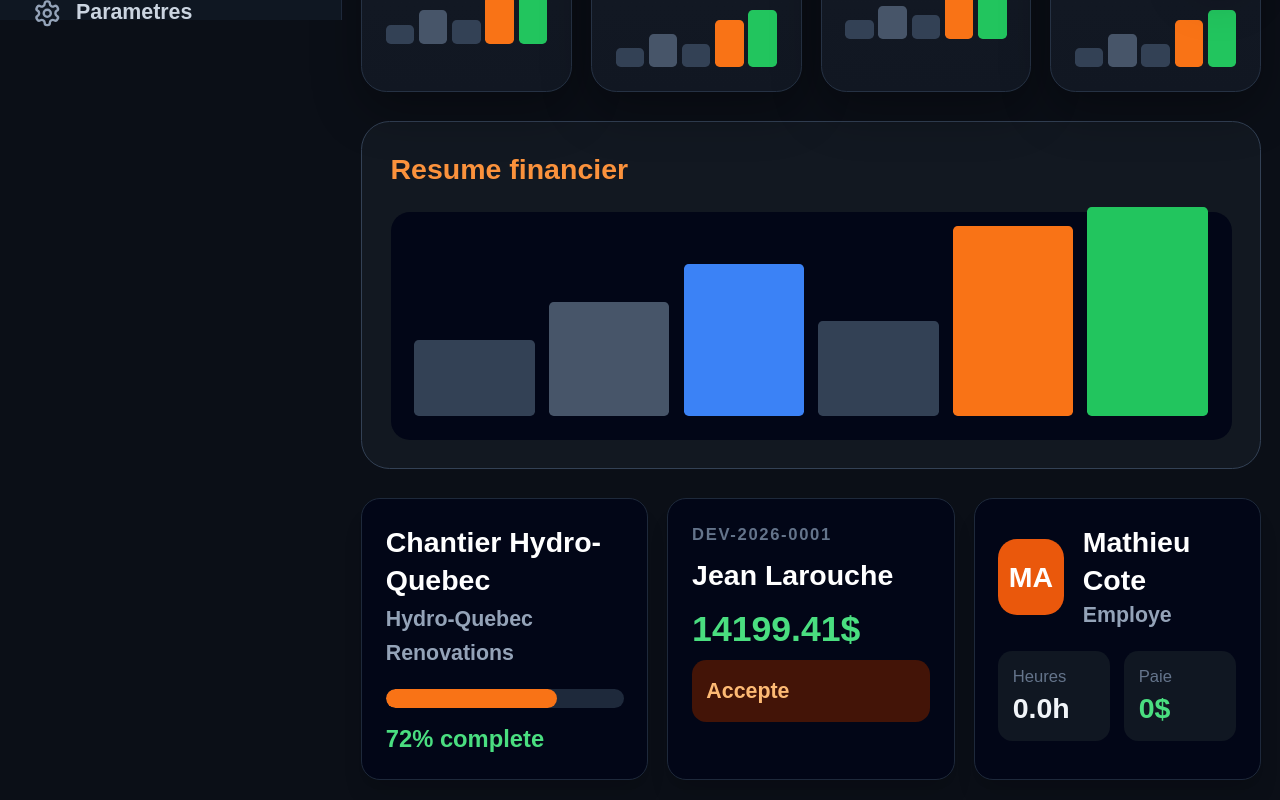
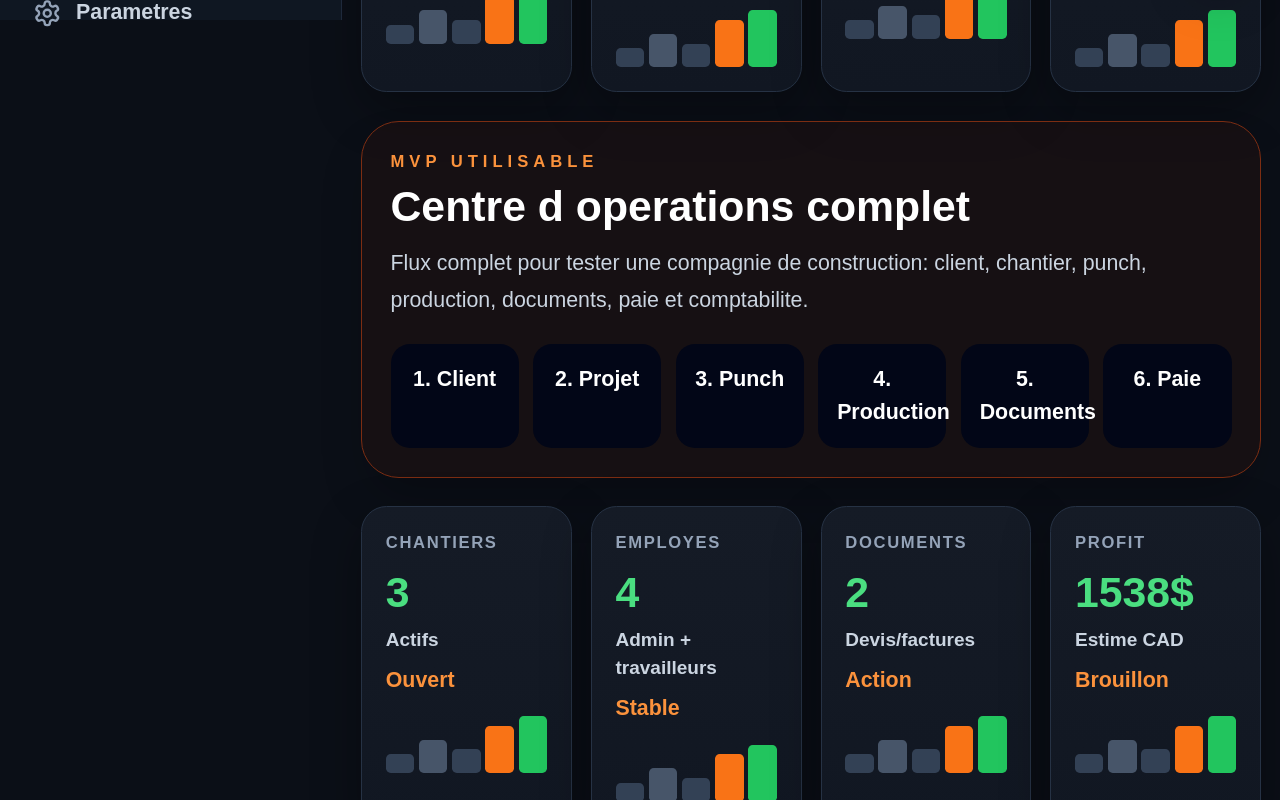
Before and after one commit to bisaillonpatrick1979-dev/Chatgpt-hailite-, a Next.js app: page /dashboard in a window 1280 px wide. Shown: the part 780-1580 px from the top of the page. Built offline with nearby package versions, Linux system fonts and the light colour scheme.

Commit message:
Add operations hub to dashboard

```diff
--- a/app/dashboard/page.tsx
+++ b/app/dashboard/page.tsx
@@ -5,6 +5,7 @@ import { FinanceMiniChart } from "@/components/FinanceMiniChart";
 import { DocumentStatusCard } from "@/components/DocumentStatusCard";
 import { ProjectSummaryCard } from "@/components/ProjectSummaryCard";
 import { WorkerSummaryCard } from "@/components/WorkerSummaryCard";
+import { OperationsHub } from "@/components/OperationsHub";
 
 export default function Page() {
   return (
@@ -29,6 +30,7 @@ export default function Page() {
         <TrendCard label="Punches actifs" value="0 / 3" compare="Stable vs hier" status="Stable" />
         <TrendCard label="Factures dues" value="12500$" compare="+8% vs mois passe" status="A surveiller" />
       </section>
+      <OperationsHub />
       <FinanceMiniChart />
       <section className="mt-6 grid gap-4 xl:grid-cols-3">
         <ProjectSummaryCard title="Chantier Hydro-Quebec" client="Hydro-Quebec Renovations" progress={72} />
```
